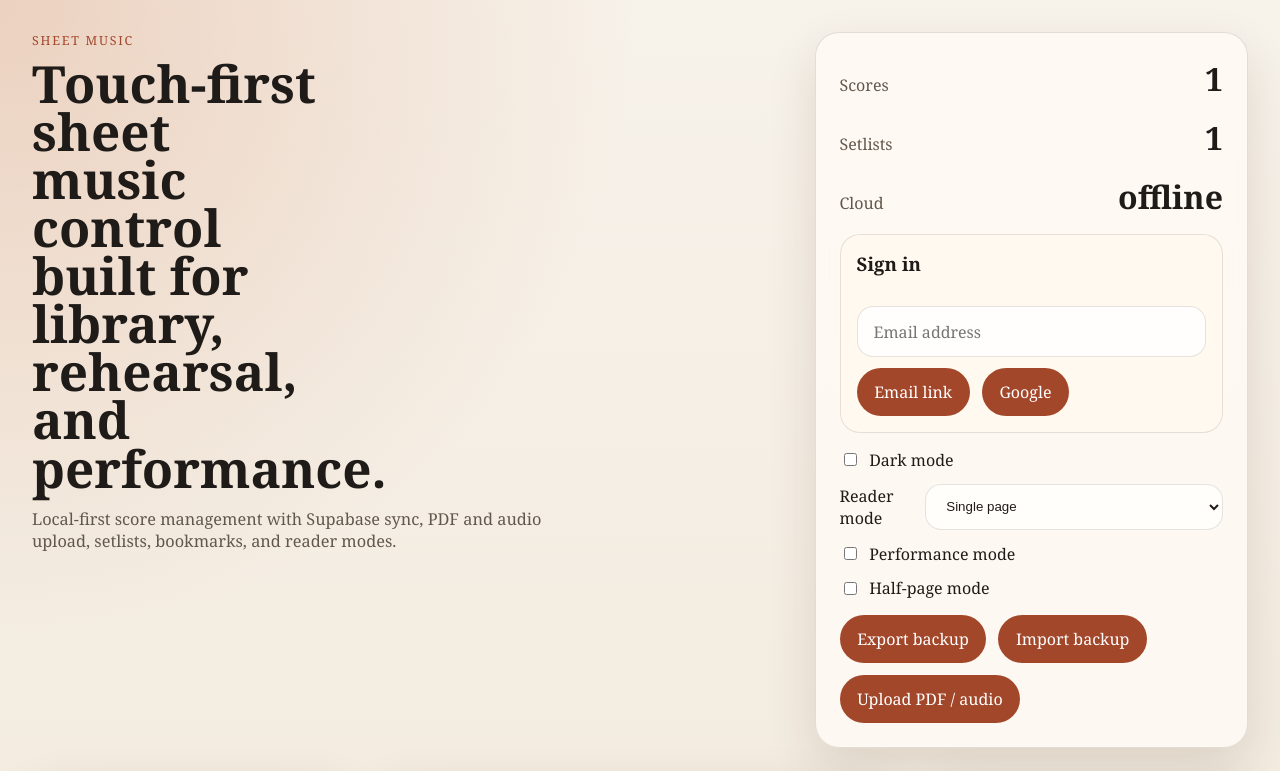
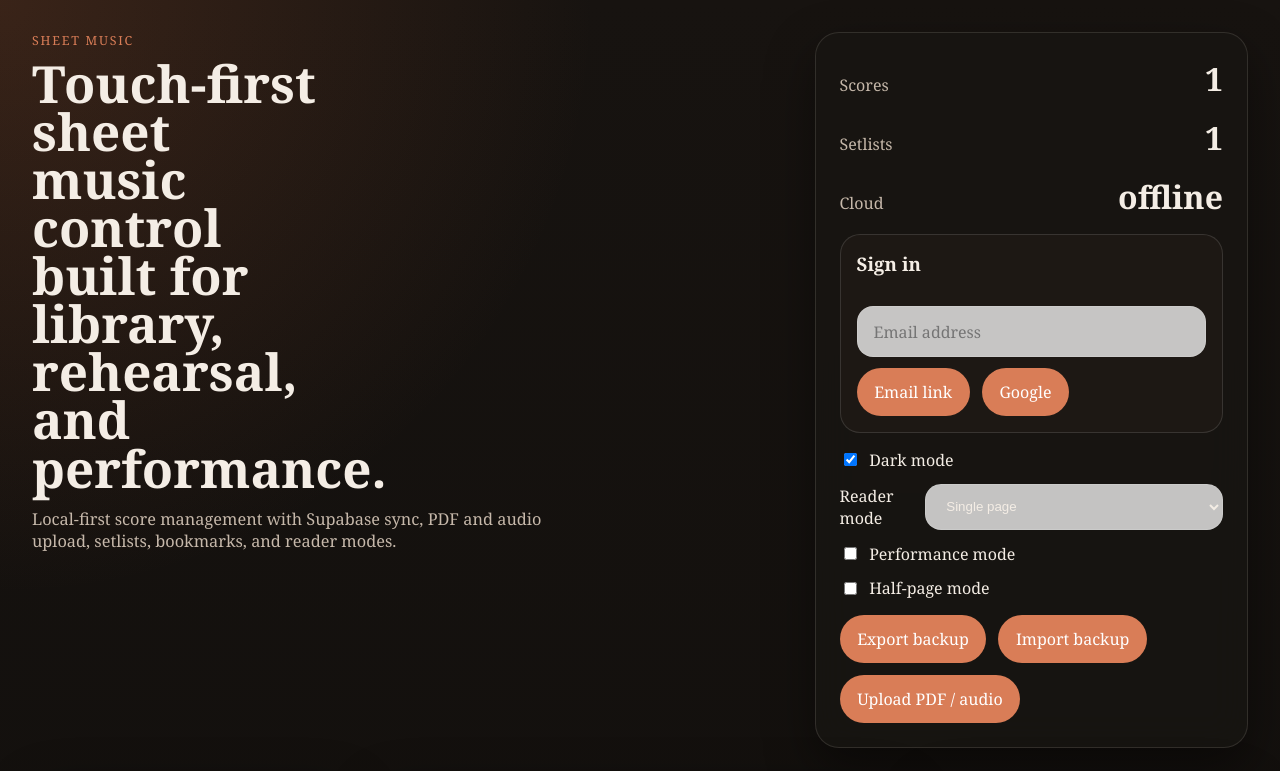
Before and after one commit to veniceailabs/sheetmusic, a Next.js app: page / in a window 1280 px wide. Shown: the top 771 px of the page. Built offline with nearby package versions, Linux system fonts and the light colour scheme; no server answers.

Commit message:
Default to dark mode

```diff
--- a/app/page.js
+++ b/app/page.js
@@ -34,7 +34,7 @@ const INITIAL_STATE = {
   selectedScoreId: "score-1",
   selectedSetlistId: "setlist-1",
   selectedBookmarkId: null,
-  theme: "light",
+  theme: "dark",
   displayMode: "single"
 };
 
@@ -67,7 +67,7 @@ export default function HomePage() {
   const [query, setQuery] = useState("");
   const [performanceMode, setPerformanceMode] = useState(false);
   const [halfPageMode, setHalfPageMode] = useState(false);
-  const [theme, setTheme] = useState("light");
+  const [theme, setTheme] = useState("dark");
   const [displayMode, setDisplayMode] = useState("single");
   const [syncStatus, setSyncStatus] = useState("loading");
   const [session, setSession] = useState(null);
@@ -122,6 +122,8 @@ export default function HomePage() {
     const savedTheme = window.localStorage.getItem(THEME_KEY);
     if (savedTheme === "light" || savedTheme === "dark") {
       setTheme(savedTheme);
+    } else {
+      setTheme("dark");
     }
 
     async function loadRemoteState() {
```
